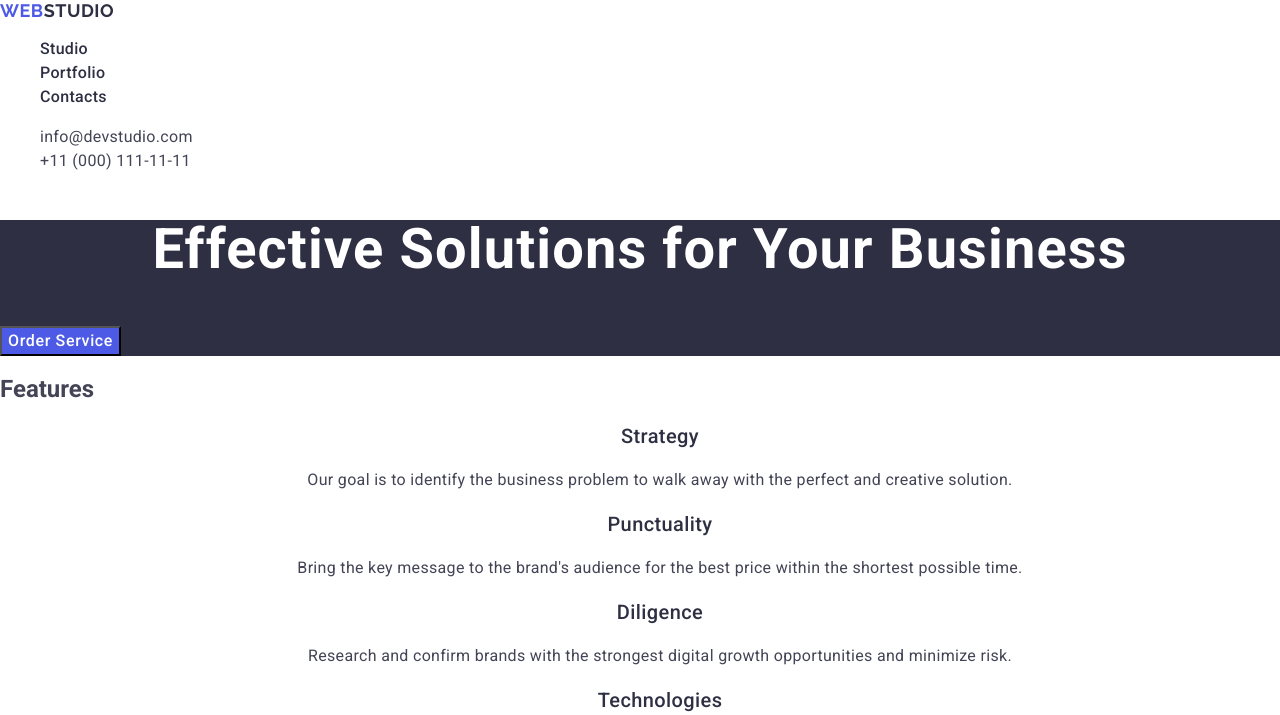
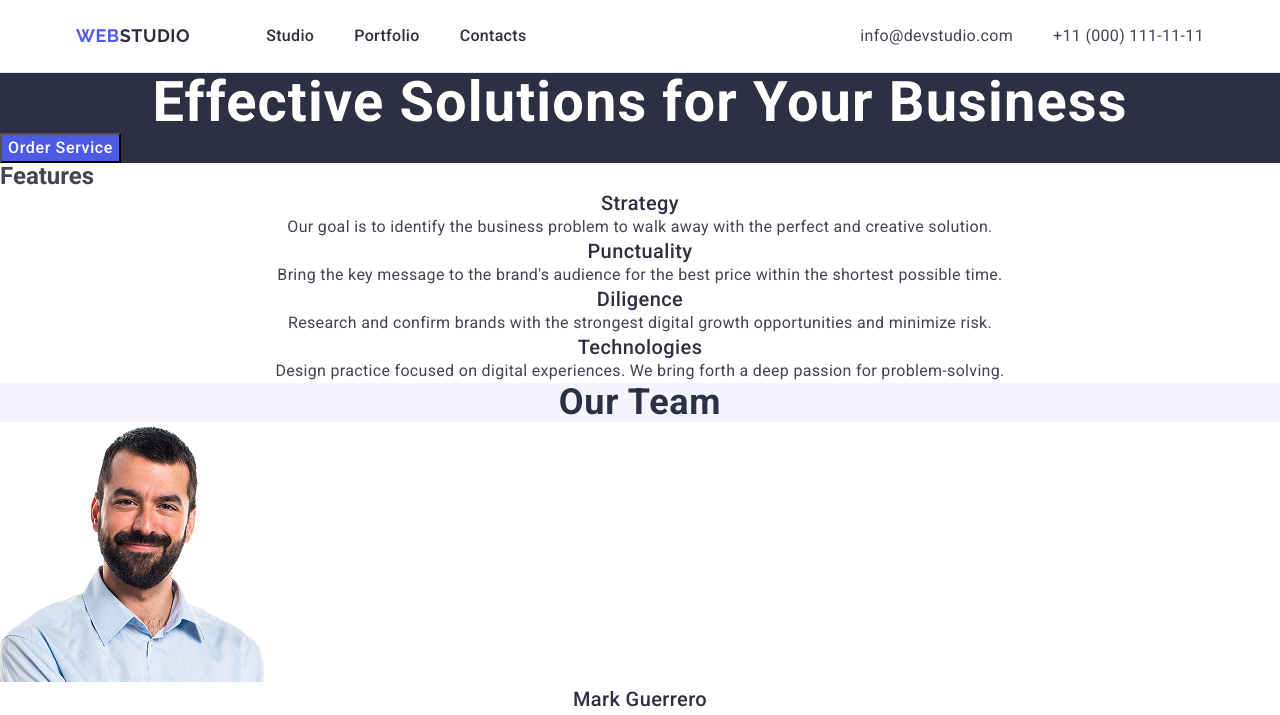
Before and after one commit to Oleksandra-Baranova97/goit-markup-hw-03, a plain HTML site: page index.html in a window 1280 px wide. Shown: the top 715 px of the page. Drawn offline with nearby package versions, Linux system fonts and the light colour scheme.

Commit message:
add size header

```diff
--- a/css/styles.css
+++ b/css/styles.css
@@ -1,15 +1,42 @@
 
-ul {list-style-type: none;}
+ul {
+    list-style-type: none;
+    margin: 0;
+    padding: 0;
+}
 
 a {text-decoration: none;}
+
+h1, h2, h3, h4, h5, h6, p {
+    margin: 0;
+}
 
 body {
     font-family: "Roboto", sans-serif;
     color: #434455;
     background-color: #fff;
 }
+
+
 /* #region-header */
-
+/* common */
+.cotainer {
+    max-width: 1158px;
+    padding: 0 15px;
+    margin: 0 auto;
+}
+ /* header */
+ .page-header {
+    border-bottom: 1px solid #e7e9fc;
+ }
+ .header-container {
+    display: flex;
+    align-items: center;
+ }
+ .header-nav {
+    display: flex;
+    align-items: center;
+ }
 .logo {
     font-family: "Raleway", sans-serif;
     font-weight: 700;
@@ -19,11 +46,23 @@ body {
     text-transform: uppercase;
     color: #4d5ae5;
 }
+
+.header-logo {
+padding: 24px 0;
+margin-right: 76px;
+}
+
 .header-logo .logo-part {
     color: #2e2f42;
 }
-
+.nav-list {
+    display: flex;
+    align-items: center;
+    gap: 40px;
+}
 .nav-link {
+    padding: 24px 0;
+    display: block;
     font-weight: 500;
     font-size: 16px;
     line-height: 1.5;
@@ -31,9 +70,19 @@ body {
     color: #2e2f42;
 }
 
-.contacts {font-style: normal;}
+.contacts {
+    font-style: normal;
+    margin-left: auto;
+}
 
+.contacts-list {
+    display: flex;
+    align-items: center;
+    gap: 40px;
+}
 .contacts-link {
+    padding: 24px 0;
+    display: block;
     font-size: 16px;
     line-height: 1.5;
     letter-spacing: 0.02em;
--- a/index.html
+++ b/index.html
@@ -11,7 +11,10 @@
     />
     <link
       rel="stylesheet"
-      href="https://cdnjs.cloudflare.com/ajax/libs/modern-normalize/3.0.1/modern-normalize.css"
+      href="https://cdnjs.cloudflare.com/ajax/libs/modern-normalize/3.0.1/modern-normalize.min.css"
+      integrity="sha512-q6WgHqiHlKyOqslT/lgBgodhd03Wp4BEqKeW6nNtlOY4quzyG3VoQKFrieaCeSnuVseNKRGpGeDU3qPmabCANg=="
+      crossorigin="anonymous"
+      referrerpolicy="no-referrer"
     />
     <link rel="stylesheet" href="./css/styles.css" />
     <title>Document</title>
@@ -20,7 +23,8 @@
   <body>
     <!-- #region header -->
     <header class="page-header">
-      <nav class="header nav">
+      <div class="cotainer header-container">
+        <nav class="header-nav">
           <a class="logo header-logo" href="./index.html"
             >Web<span class="logo-part">Studio</span>
           </a>
@@ -50,6 +54,7 @@
             </li>
           </ul>
         </address>
+      </div>
     </header>
     <!-- #endregion header -->
 
```
Lines whose indentation alone changed are shown as unchanged.
